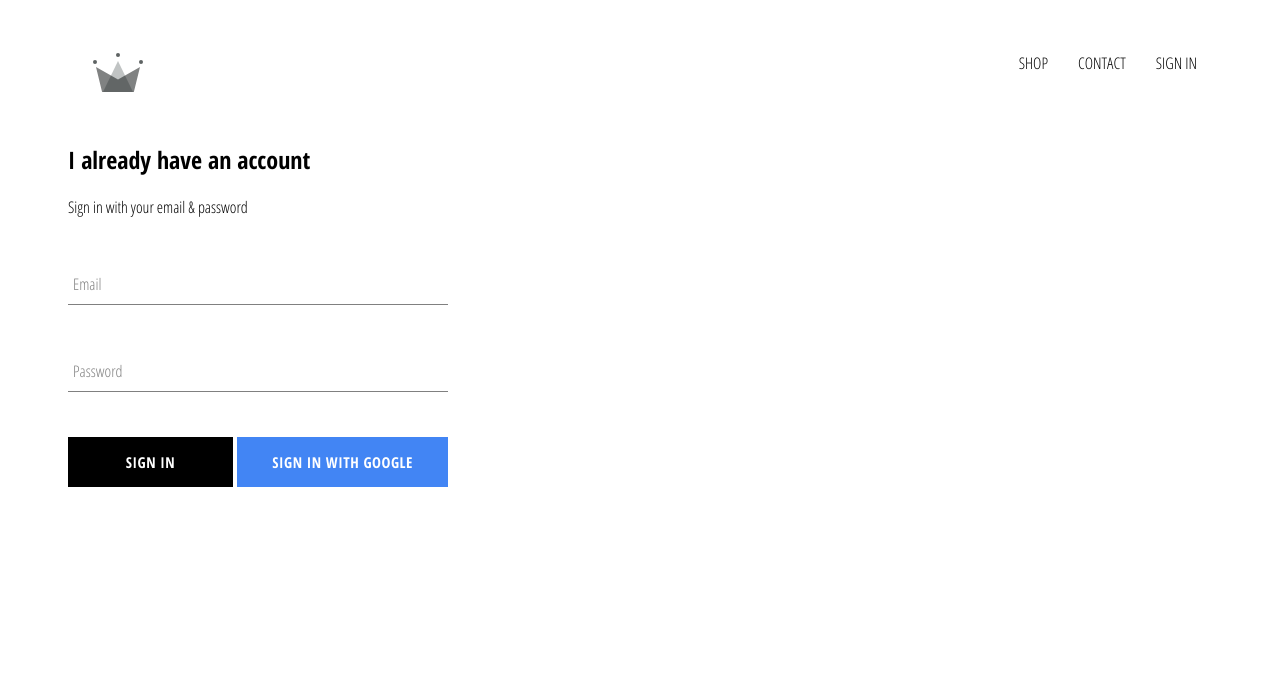
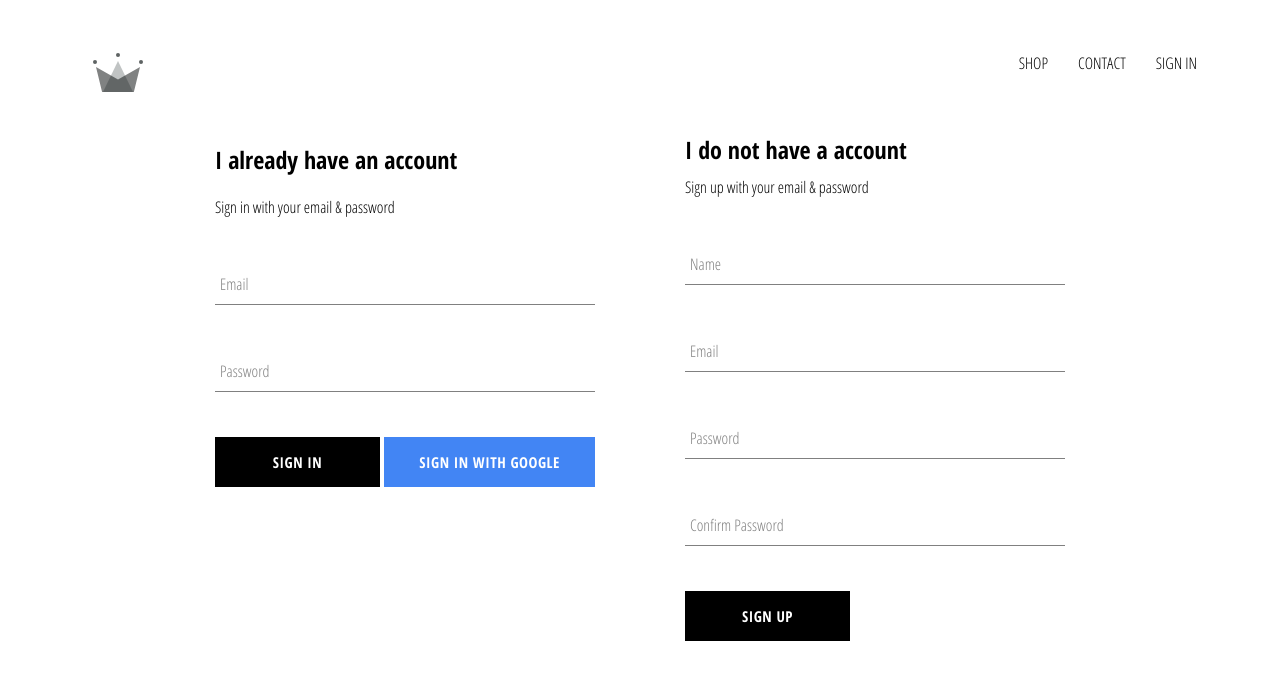
Before and after one commit to SesH-iO/Crown-Clothing, a React (Create React App) app: page /sign-in in a window 1280 px wide. Shown: the top 680 px of the page. Built offline with nearby package versions, Linux system fonts and the light colour scheme; no server answers.

Commit message:
implemented firebase utils, included ability to store authenticated users into our  firestore db

```diff
--- a/src/containers/App.js
+++ b/src/containers/App.js
@@ -5,7 +5,7 @@
 import ShopPage from '../containers/Shop/shop';
 import Auth from '../pages/Auth/auth';
 import Header from '../components/Header/header';
-import { auth } from '../firebase/firebase.utils';
+import { auth, createUserProfileDocument } from '../firebase/firebase.utils';
 
 class App extends React.Component {
 	state = {
@@ -16,9 +16,27 @@
 
 	// * Google SignIn using O-Auth
 	componentDidMount() {
-		this.unsubscribeFromAuth = auth.onAuthStateChanged((user) => {
-			this.setState({ currentUser: user });
-			// console.log(user);
+		this.unsubscribeFromAuth = auth.onAuthStateChanged(async (userAuth) => {
+			if (userAuth) {
+				const userRef = await createUserProfileDocument(userAuth);
+
+				// * we listen to the userRef for any changes in the data and also get back the first State of that data
+				userRef.onSnapshot((snapShopt) => {
+					this.setState(
+						{
+							currentUser: {
+								id: snapShopt.id,
+								...snapShopt.data(),
+							},
+						},
+						() => {
+							console.log(this.state);
+						}
+					);
+				});
+			} else {
+				this.setState({ currentUser: userAuth });
+			}
 		});
 	}
 
--- /dev/null
+++ b/src/containers/SignUp/sign-up.js
@@ -0,0 +1,90 @@
+import React from 'react';
+
+import FormInput from '../../components/FormInput/form-input';
+import CustomButton from '../../components/CustomButton/custom-button';
+
+import { auth, createUserProfileDocument } from '../../firebase/firebase.utils';
+
+import './sign-up.scss';
+
+class SignUp extends React.Component {
+	state = {
+		displayName: '',
+		email: '',
+		password: '',
+		confirmPassword: '',
+	};
+
+	handleSubmit = async (e) => {
+		e.preventDefault();
+
+		const { displayName, email, password, confirmPassword } = this.state;
+
+		if (password !== confirmPassword) {
+			alert(`Passwords Don't Match`);
+			return;
+		}
+
+		try {
+			const { user } = await auth.createUserWithEmailAndPassword(email, password);
+			await createUserProfileDocument(user, { displayName });
+			// * to clear our forms
+			this.setState({ displayName: '', email: '', password: '', confirmPassword: '' });
+		} catch (err) {
+			console.error(err);
+		}
+	};
+
+	handleChange = (e) => {
+		const { name, value } = e.target;
+
+		this.setState({ [name]: value });
+	};
+
+	render() {
+		const { displayName, email, password, confirmPassword } = this.state;
+		return (
+			<div className='sign-up'>
+				<h2 className='title'>I do not have a account</h2>
+				<span>Sign up with your email & password</span>
+				<form className='sign-up-form' onSubmit={this.handleSubmit}>
+					<FormInput
+						type='text'
+						name='displayName'
+						value={displayName}
+						onChange={this.handleChange}
+						label='Name'
+						required
+					/>
+					<FormInput
+						type='email'
+						name='email'
+						value={email}
+						onChange={this.handleChange}
+						label='Email'
+						required
+					/>
+					<FormInput
+						type='password'
+						name='password'
+						value={password}
+						onChange={this.handleChange}
+						label='Password'
+						required
+					/>
+					<FormInput
+						type='password'
+						name='confirmPassword'
+						value={confirmPassword}
+						onChange={this.handleChange}
+						label='Confirm Password'
+						required
+					/>
+					<CustomButton type='submit'>SIGN UP</CustomButton>
+				</form>
+			</div>
+		);
+	}
+}
+
+export default SignUp;
--- /dev/null
+++ b/src/containers/SignUp/sign-up.scss
@@ -0,0 +1,9 @@
+.sign-up {
+	display: flex;
+	flex-direction: column;
+	width: 380px;
+
+	.title {
+		margin: 10px 0;
+	}
+}
--- a/src/firebase/firebase.utils.js
+++ b/src/firebase/firebase.utils.js
@@ -3,13 +3,36 @@
 import 'firebase/auth';
 
 const config = {
-	apiKey: 'AIzaSyBF4L9cgUALk11VC2dX_n4ICVX-6uVqR2Q',
-	authDomain: 'crwn-clothing-db-43d89.firebaseapp.com',
-	projectId: 'crwn-clothing-db-43d89',
-	storageBucket: 'crwn-clothing-db-43d89.appspot.com',
-	messagingSenderId: '95639120634',
-	appId: '1:95639120634:web:501934785a843b137bf743',
-	measurementId: 'G-51QLEL2BZE',
+	apiKey: 'AIzaSyDyiTudcByQiwWFsxt6OFapMr4eWj-EJtQ',
+	authDomain: 'crwn-db-9a74b.firebaseapp.com',
+	projectId: 'crwn-db-9a74b',
+	storageBucket: 'crwn-db-9a74b.appspot.com',
+	messagingSenderId: '451657259133',
+	appId: '1:451657259133:web:110cf7e4436142d0c9b914',
+	measurementId: 'G-JP9TEPTSHS',
+};
+
+export const createUserProfileDocument = async (userAuth, addtionalData) => {
+	if (!userAuth) return;
+	const userRef = firestore.doc(`users/${userAuth.uid}`);
+	const snapShot = await userRef.get();
+
+	if (!snapShot.exists) {
+		const { displayName, email } = userAuth;
+		const createdAt = new Date();
+
+		try {
+			await userRef.set({
+				displayName,
+				email,
+				createdAt,
+				...addtionalData,
+			});
+		} catch (error) {
+			console.error('Error creating the user', error.message);
+		}
+	}
+	return userRef;
 };
 
 firebase.initializeApp(config);
--- a/src/pages/Auth/auth.js
+++ b/src/pages/Auth/auth.js
@@ -1,6 +1,7 @@
 import React from 'react';
 
 import SignIn from '../../containers/SignIn/sign-in';
+import SignUp from '../../containers/SignUp/sign-up';
 
 import './auth.scss';
 
@@ -8,6 +9,7 @@
 	return (
 		<div className='Auhtentication'>
 			<SignIn />
+			<SignUp />
 		</div>
 	);
 };
--- a/src/pages/Auth/auth.scss
+++ b/src/pages/Auth/auth.scss
@@ -0,0 +1,6 @@
+.Auhtentication {
+	width: 850px;
+	display: flex;
+	justify-content: space-between;
+	margin: 0 auto;
+}
```
